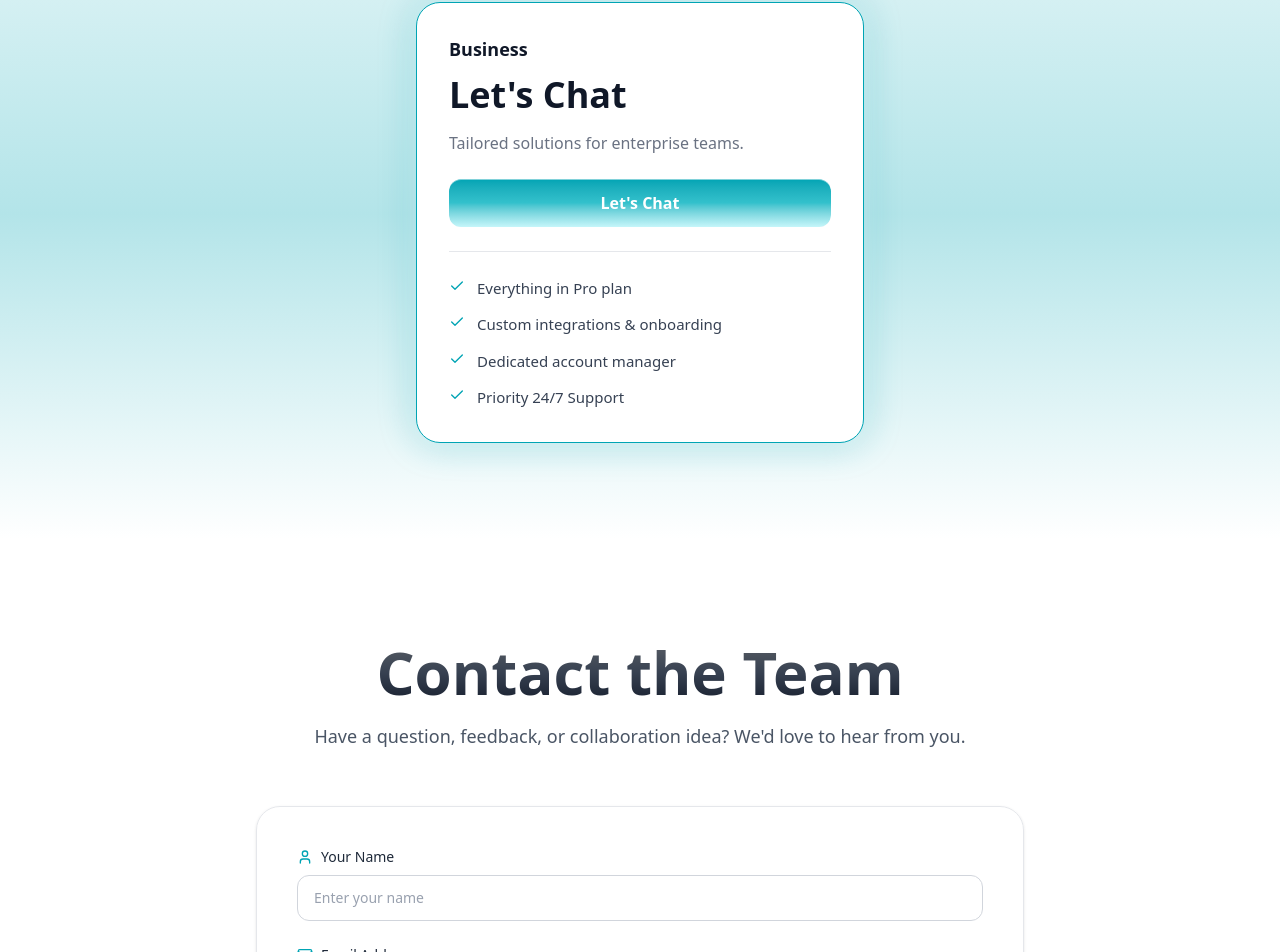
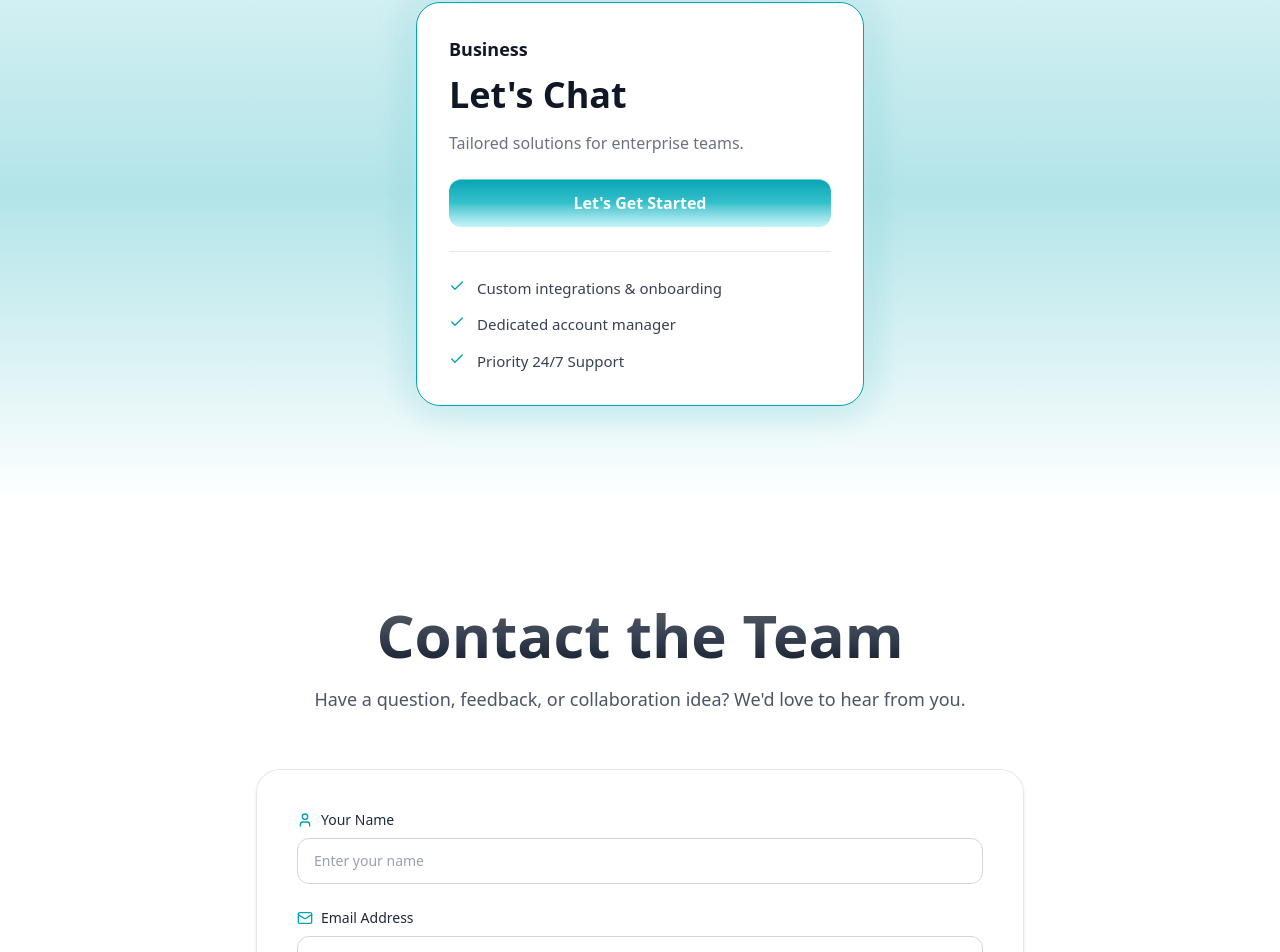
Before and after one commit to godslonelymann/novaprowl-frontend, a Next.js app: page / in a window 1280 px wide. Shown: the part 3895-4847 px from the top of the page. Built offline with nearby package versions, Linux system fonts and the light colour scheme.

Commit message:
Update pricing.tsx

```diff
--- a/components/sections/pricing.tsx
+++ b/components/sections/pricing.tsx
@@ -6,9 +6,10 @@
 const plan = {
   name: "Business",
   price: "Let's Chat",
-  button: "Let's Chat",
+  button: "Let's Get Started",
+  link: "https://novaprowl.web.app/",
   features: [
-    "Everything in Pro plan",
+
     "Custom integrations & onboarding",
     "Dedicated account manager",
     "Priority 24/7 Support",
@@ -57,9 +58,11 @@
             Tailored solutions for enterprise teams.
           </p>
 
-          <Button className="w-full py-3 rounded-xl text-white font-semibold mb-6">
-            {plan.button}
-          </Button>
+          <a href={plan.link} target="_blank" rel="noopener noreferrer">
+            <Button className="w-full py-3 rounded-xl text-white font-semibold mb-6">
+              {plan.button}
+            </Button>
+          </a>
 
           <div className="w-full h-[1px] bg-gray-200 mb-6" />
 
```
